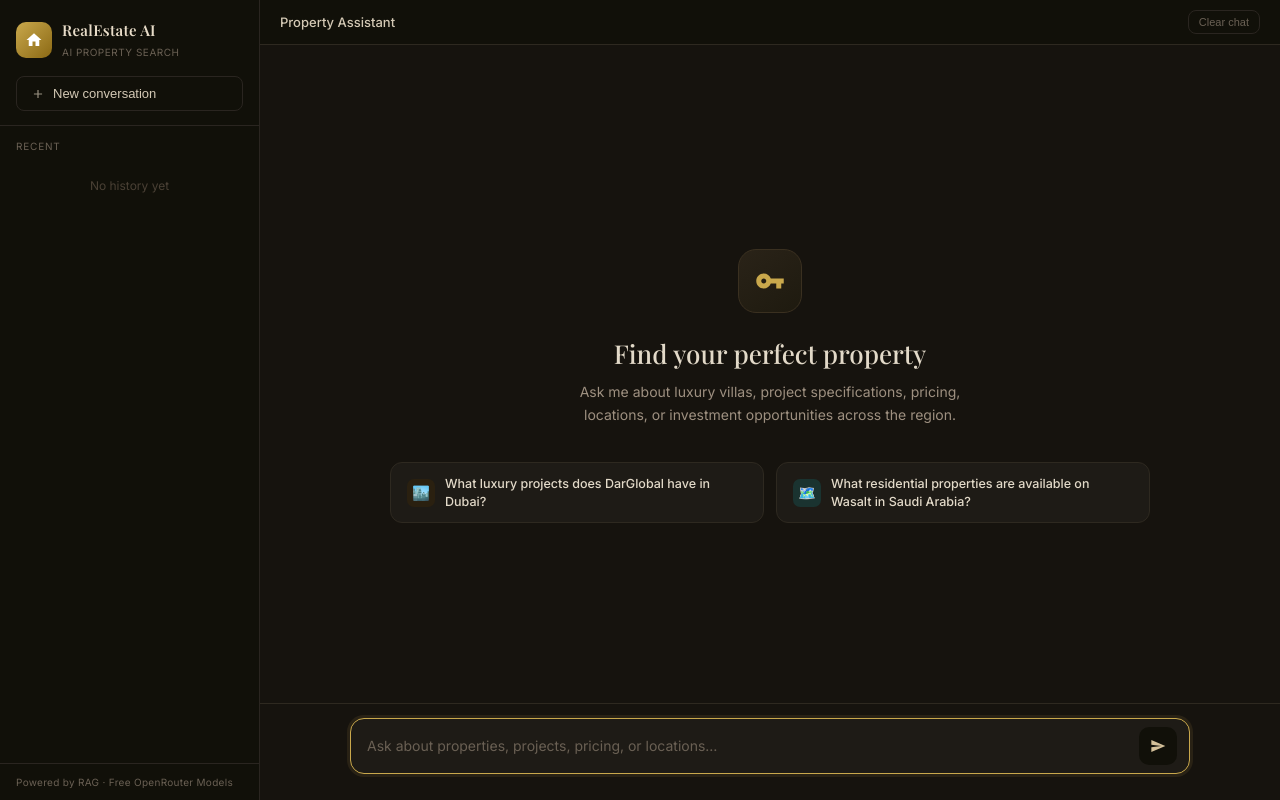
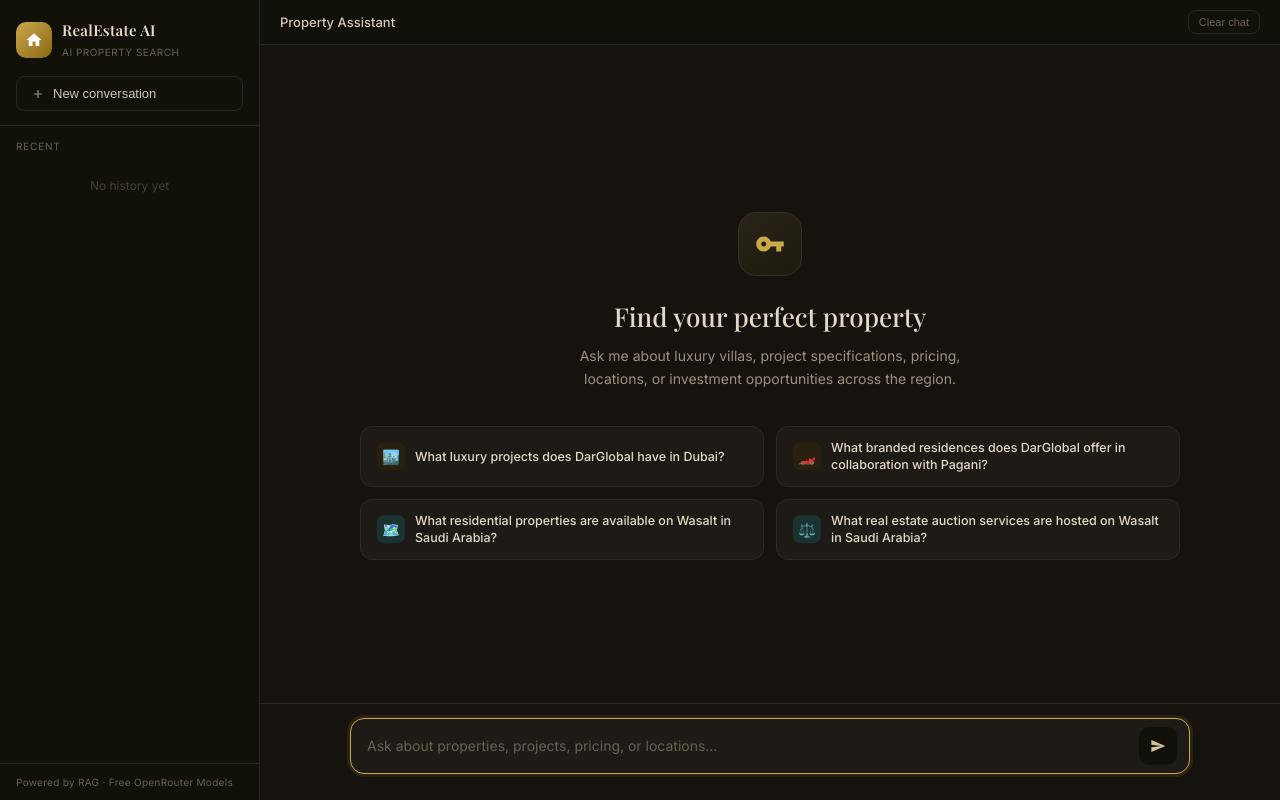
Before and after one commit to Annu-bot/realestate-ai-assistant, a FastAPI app: page / in a window 1280 px wide. Run offline with FastAPI, Linux system fonts and the light colour scheme.

Commit message:
improve comparison retrieval, refine prompt formatting, and update welcome chips

```diff
--- a/app/rag/agent.py
+++ b/app/rag/agent.py
@@ -165,16 +165,27 @@ class PropTechAgent:
     def _retriever_node(self, state: AgentState) -> dict:
         query = state.get("query", "")
         intent = state.get("intent", "both")
-        source_filter = None if intent in ("both", "general") else intent
 
         retrieved_docs: list[dict] = []
         try:
             if self.embedder and self.vector_store:
                 query_embedding = self.embedder.embed_texts([query])[0]
-                retrieved_docs = self.vector_store.similarity_search(
-                    query_embedding, k=5, source_filter=source_filter
-                )
-                logger.info("retriever_node: retrieved %d docs for intent=%s", len(retrieved_docs), intent)
+                if intent == "both":
+                    # Retrieve balanced context from both companies for comparison queries
+                    docs_dg = self.vector_store.similarity_search(
+                        query_embedding, k=3, source_filter="darglobal"
+                    )
+                    docs_ws = self.vector_store.similarity_search(
+                        query_embedding, k=3, source_filter="wasalt"
+                    )
+                    retrieved_docs = docs_dg + docs_ws
+                    logger.info("retriever_node (both): retrieved %d DarGlobal + %d Wasalt docs", len(docs_dg), len(docs_ws))
+                else:
+                    source_filter = None if intent == "general" else intent
+                    retrieved_docs = self.vector_store.similarity_search(
+                        query_embedding, k=5, source_filter=source_filter
+                    )
+                    logger.info("retriever_node: retrieved %d docs for intent=%s", len(retrieved_docs), intent)
         except Exception as exc:
             logger.error("retriever_node error: %s", exc)
 
@@ -351,6 +362,11 @@ class PropTechAgent:
                 "What deposit is required to participate in official Wasalt auctions?",
                 "Are commercial buildings and development plots included in upcoming auctions?"
             ]
+        elif any(w in q_lower for w in ["difference", "compare", "comparison", "versus", "vs", "distinction"]) or (("darglobal" in q_lower or "dar global" in q_lower) and "wasalt" in q_lower) or intent == "both":
+            return [
+                "What luxury off-plan developments does DarGlobal currently offer?",
+                "How can international buyers utilize Wasalt's Matchmaker service?"
+            ]
         elif any(w in q_lower for w in ["dubai"]):
             return [
                 "What unit types and layouts are available in Urban Oasis by Missoni?",
@@ -397,6 +413,13 @@ class PropTechAgent:
                 "• **Asset Diversity:** Commercial towers, development land parcels, and residential properties across Riyadh and Jeddah.\n"
                 "• **Transparent Verification:** Certified legal title deeds and transparent deposit and registration procedures."
             )
+        elif any(w in q_lower for w in ["difference", "compare", "comparison", "versus", "vs", "distinction"]) or (("darglobal" in q_lower or "dar global" in q_lower) and "wasalt" in q_lower) or intent == "both":
+            return (
+                "DarGlobal and Wasalt serve distinct, complementary roles in real estate:\n\n"
+                "• **DarGlobal (Luxury Property Developer):** London-listed developer creating high-end branded residences (Missoni, Pagani, Trump, Aston Martin) across Dubai, Oman, Spain, and Qatar.\n"
+                "• **Wasalt (Digital Property Marketplace):** Saudi Arabia's leading property portal for browsing residential listings, rentals, and bidding on official Infath real estate auctions.\n"
+                "• **Strategic Focus:** DarGlobal builds and owns physical luxury developments, whereas Wasalt is a digital marketplace connecting buyers, renters, and brokers."
+            )
         elif any(w in q_lower for w in ["dubai"]):
             return (
                 "DarGlobal’s premier Dubai portfolio features landmark architectural developments:\n\n"
--- a/app/rag/prompts.py
+++ b/app/rag/prompts.py
@@ -56,7 +56,7 @@ You are an expert luxury real estate advisor with knowledge about DarGlobal (lux
 Answer the user's question directly, accurately, and concisely using the verified context below.
 
 STRICT FORMATTING & STYLE INSTRUCTIONS:
-1. Relevancy First: Answer the SPECIFIC question asked. If asked about unit types and layouts, specify the exact units (studios, 1, 2, 3-bedroom apartments, 4-bedroom penthouses) and layout features. Do not drift into unrelated amenities.
+1. Relevancy First: Answer the SPECIFIC question asked. If asked about unit types and layouts, specify the exact units (studios, 1, 2, 3-bedroom apartments, 4-bedroom penthouses) and layout features. If asked to compare DarGlobal and Wasalt, clearly contrast both companies (DarGlobal as an international luxury developer in Dubai/Oman; Wasalt as Saudi Arabia's leading property and auction marketplace).
 2. Structure: Start with 1 short introductory sentence, followed by 2 to 3 concise bullet points directly addressing the query.
 3. Bullets: Use clean standard bullet points starting with '• '. Never leave a bullet point unfinished or cut off.
 4. Length: Strictly keep the response short and scannable (under 6 lines total).
--- a/app/templates/index.html
+++ b/app/templates/index.html
@@ -292,11 +292,17 @@
 
     /* Suggestion chips */
     .suggestions {
-      display: flex;
-      flex-direction: row;
+      display: grid;
+      grid-template-columns: 1fr 1fr;
       gap: 12px;
       width: 100%;
-      max-width: 760px;
+      max-width: 820px;
+    }
+
+    @media (max-width: 680px) {
+      .suggestions {
+        grid-template-columns: 1fr;
+      }
     }
 
     .chip {
@@ -310,7 +316,6 @@
       border-radius: var(--radius);
       cursor: pointer;
       text-align: left;
-      flex: 1;
       transition: border-color 0.15s, box-shadow 0.15s, background 0.15s;
       font-family: var(--font-sans);
     }
@@ -684,9 +689,19 @@
           <span class="chip-query">What luxury projects does DarGlobal have in Dubai?</span>
         </button>
 
+        <button class="chip" onclick="submitSuggestion('What branded residences does DarGlobal offer in collaboration with Pagani?')">
+          <span class="chip-icon gold">🏎️</span>
+          <span class="chip-query">What branded residences does DarGlobal offer in collaboration with Pagani?</span>
+        </button>
+
         <button class="chip" onclick="submitSuggestion('What residential properties are available on Wasalt in Saudi Arabia?')">
           <span class="chip-icon teal">🗺️</span>
           <span class="chip-query">What residential properties are available on Wasalt in Saudi Arabia?</span>
+        </button>
+
+        <button class="chip" onclick="submitSuggestion('What real estate auction services are hosted on Wasalt in Saudi Arabia?')">
+          <span class="chip-icon teal">⚖️</span>
+          <span class="chip-query">What real estate auction services are hosted on Wasalt in Saudi Arabia?</span>
         </button>
 
       </div>
@@ -865,7 +880,7 @@
       .replace(/&/g, '&amp;').replace(/</g, '&lt;').replace(/>/g, '&gt;')
       .replace(/\*\*(.*?)\*\*/g, '<strong>$1</strong>')
       .replace(/\*(.*?)\*/g, '<em>$1</em>')
-      .replace(/•\s*/g, '<span style="color:#c9a84c;font-weight:bold;margin-right:6px;">•</span>')
+      .replace(/•\s*/g, '<span style="color:#ffffff;font-weight:bold;margin-right:6px;">•</span>')
       .replace(/\n\n+/g, '<br><br>')
       .replace(/\n/g, '<br>');
   }
```
